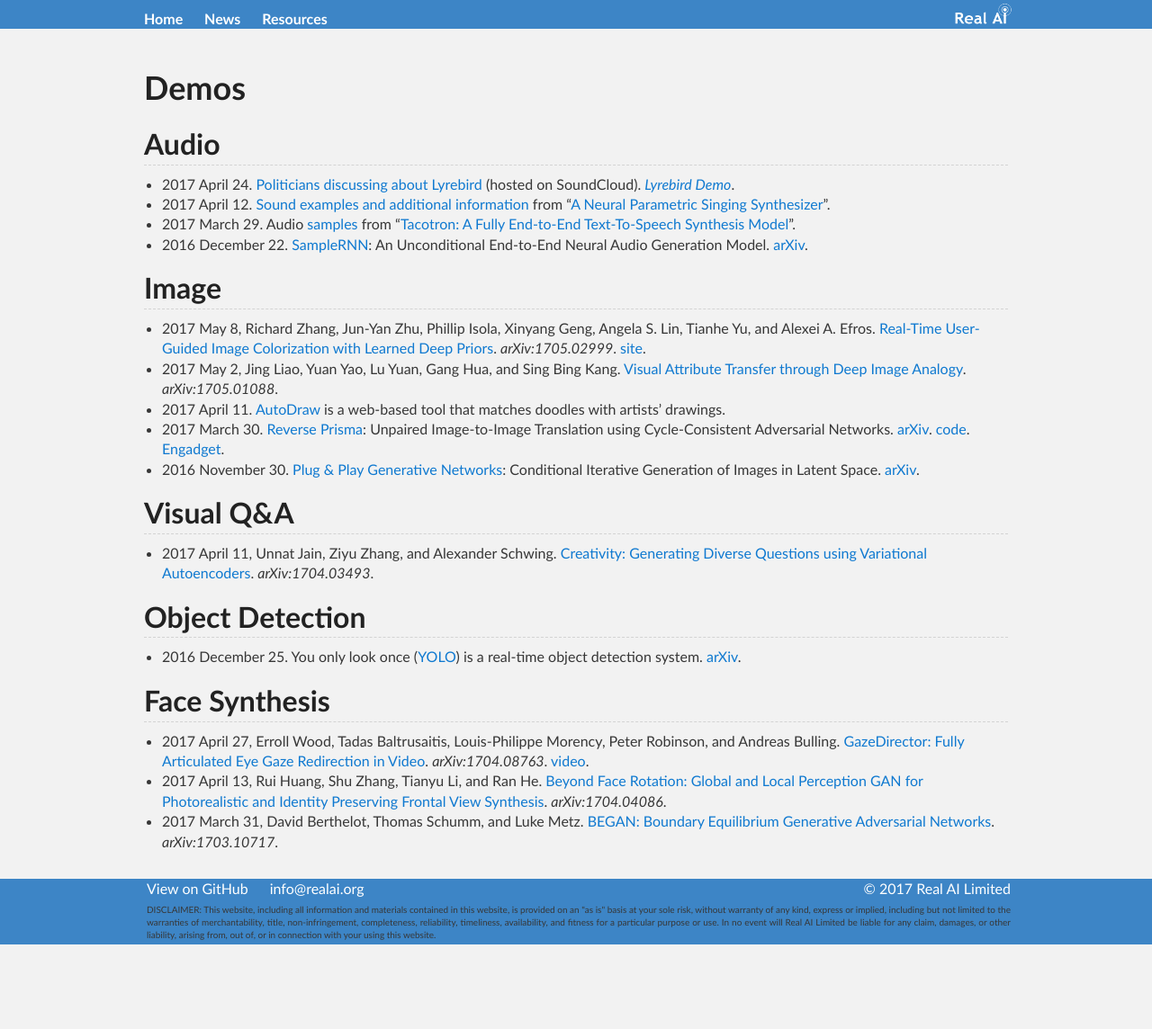
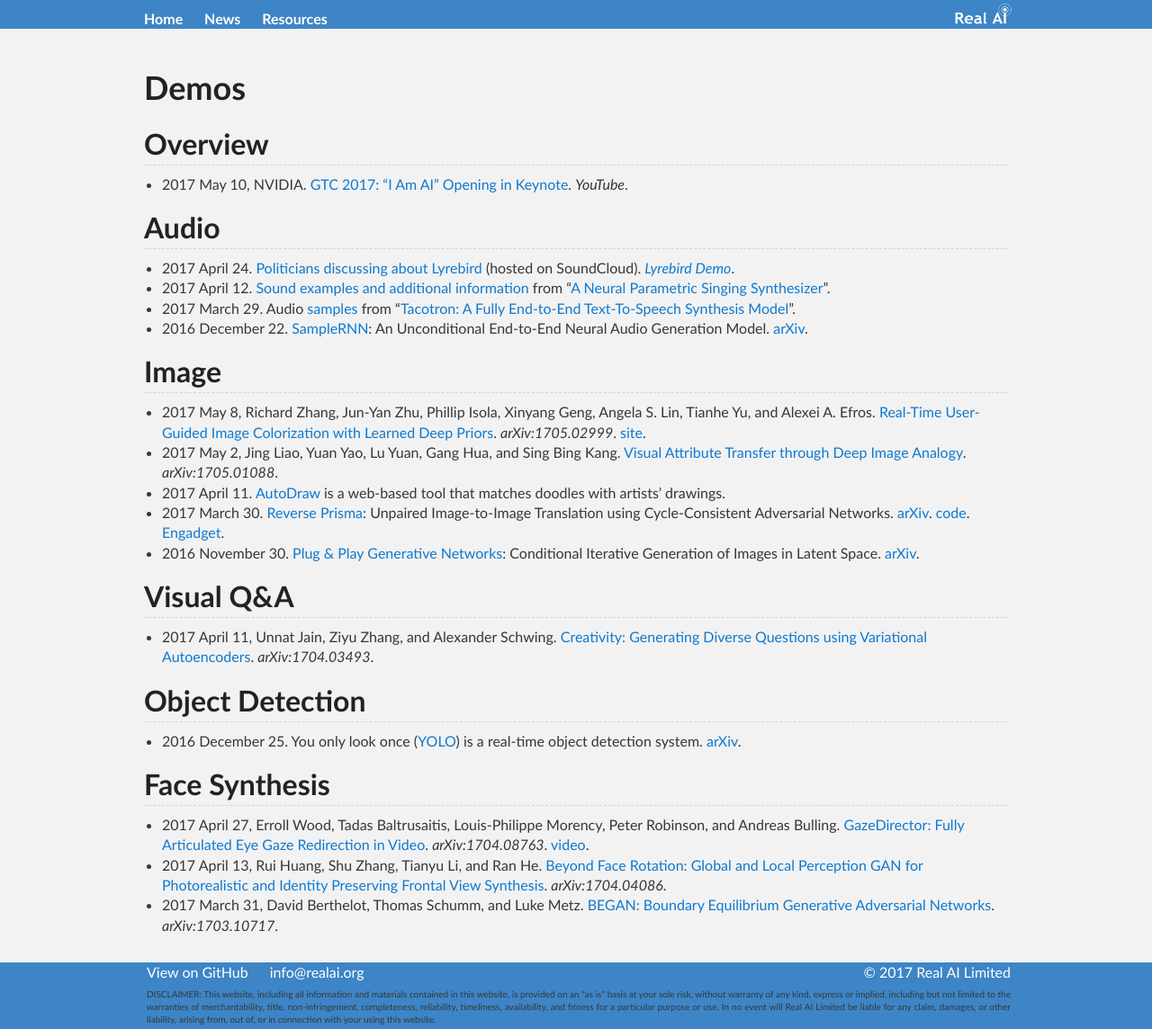
Before and after one commit to Tonywuhk/realai.org, a Jekyll site: the page built from resources/demos.md, in a window 1280 px wide. Shown: the whole page at 90% size. Built offline with Jekyll 4.4.1, drawn with Linux system fonts in a browser that asks for light colours; our own code applies the rules of GitHub Pages for plain Markdown files; comment, search, counter and statistics services are not loaded; the repository's description, which GitHub fills in, is left out; before the commit the page ends 1050 px from its top, so only the background shows below that.

Commit message:
Update demos.md

```diff
--- a/resources/demos.md
+++ b/resources/demos.md
@@ -2,6 +2,10 @@
 permalink: /resources/demos/
 ---
 # Demos
+
+## Overview
+
+* 2017 May 10, NVIDIA. [GTC 2017: "I Am AI" Opening in Keynote](https://www.youtube.com/watch?v=SUNPrR4o5ZA). *YouTube*.
 
 ## Audio
 
```
